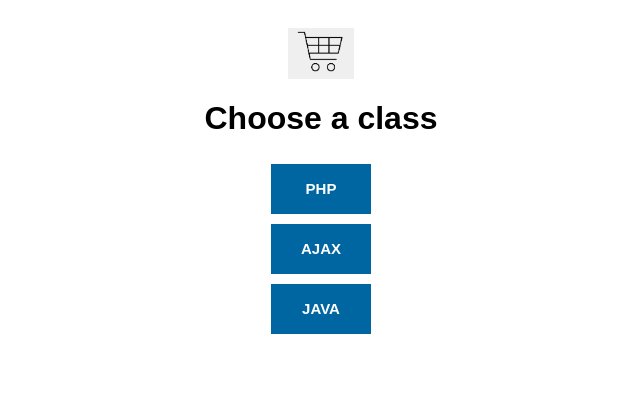
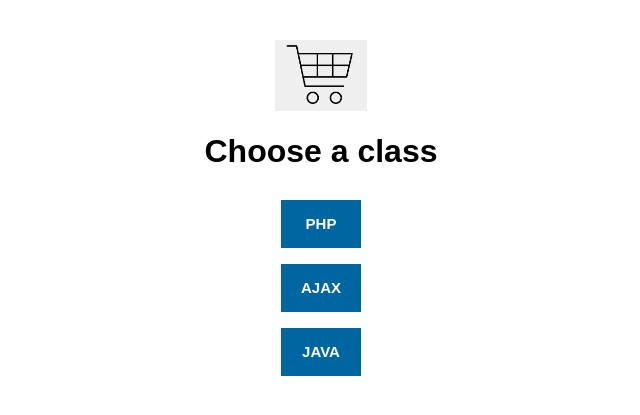
Before and after one commit to victorsmits/Techno_Web, a PHP site: page / in a window 1280 px wide. Shown: the top 415 px of the page, without its empty margins (319-959 px from the left). Run offline with PHP 8.4, Linux system fonts and the light colour scheme.

Commit message:
css px->rem

```diff
--- a/PHP-MVC/CSS/PStyle.css
+++ b/PHP-MVC/CSS/PStyle.css
@@ -5,17 +5,17 @@ html{
 }
 
 h2,h3{
-    margin: 7px;
+    margin: 0.9rem;
 }
 
 /*--------------Button---------------*/
 input[type=submit]{
-    margin:5px;
+    margin:0.5rem;
     background: #0066A2;
     color: white;
     border: #0066A2;
-    height: 50px;
-    width: 100px;
+    height: 3rem;
+    width: 5rem;
     font: bold 15px arial, sans-serif;
     text-shadow:none;
 }
@@ -26,16 +26,16 @@ input[type=submit]:hover{
 }
 
 form.action-button{
-    margin-top: 15px;
+    margin-top: 1.3rem;
 }
 
 /*----------Navigation Bar-----------*/
 div.navbar{
-    padding-top: 20px;
+    padding-top: 2rem;
 }
 
 i.cart{
-    width:54px;
+    width: 5rem;
     height: auto;
     content:url("/img/cart.png");
 }
@@ -43,7 +43,7 @@ i.cart{
 button.cart{
     border: none;
     color: white;
-    font-size: 16px;
+    font-size: 0.6rem;
     padding: auto;
     cursor: pointer;
 }
@@ -52,17 +52,17 @@ button.cart{
 div.table{
     margin:auto;
     height: auto;
-    width: 27%;
+    width: 20rem;
 }
 
 div.table div{
-    padding-top:5px;
+    padding-top: 0.5rem;
     float:left;
-    width:50%;
+    width: 10rem;
     text-align:center;
 }
 div.table form.action-button div{
-    padding-top: 20px;
+    padding-top: auto;
 }
 
 div.total{
@@ -72,5 +72,5 @@ div.total{
 
 /*-----------Formation Display------*/
 div.Course-Display{
-    margin: 5px;
+    margin: auto;
 }
--- a/PHP-MVC/init.php
+++ b/PHP-MVC/init.php
@@ -1,6 +1,6 @@
 <?php
 require_once('View/Header.php');
-require_once ('Model/CartModel.php');
+require_once('Model/CartModel.php');
 require_once ('Model/CourseModel.php');
 
 $FormaPHP = new Formation(
```
